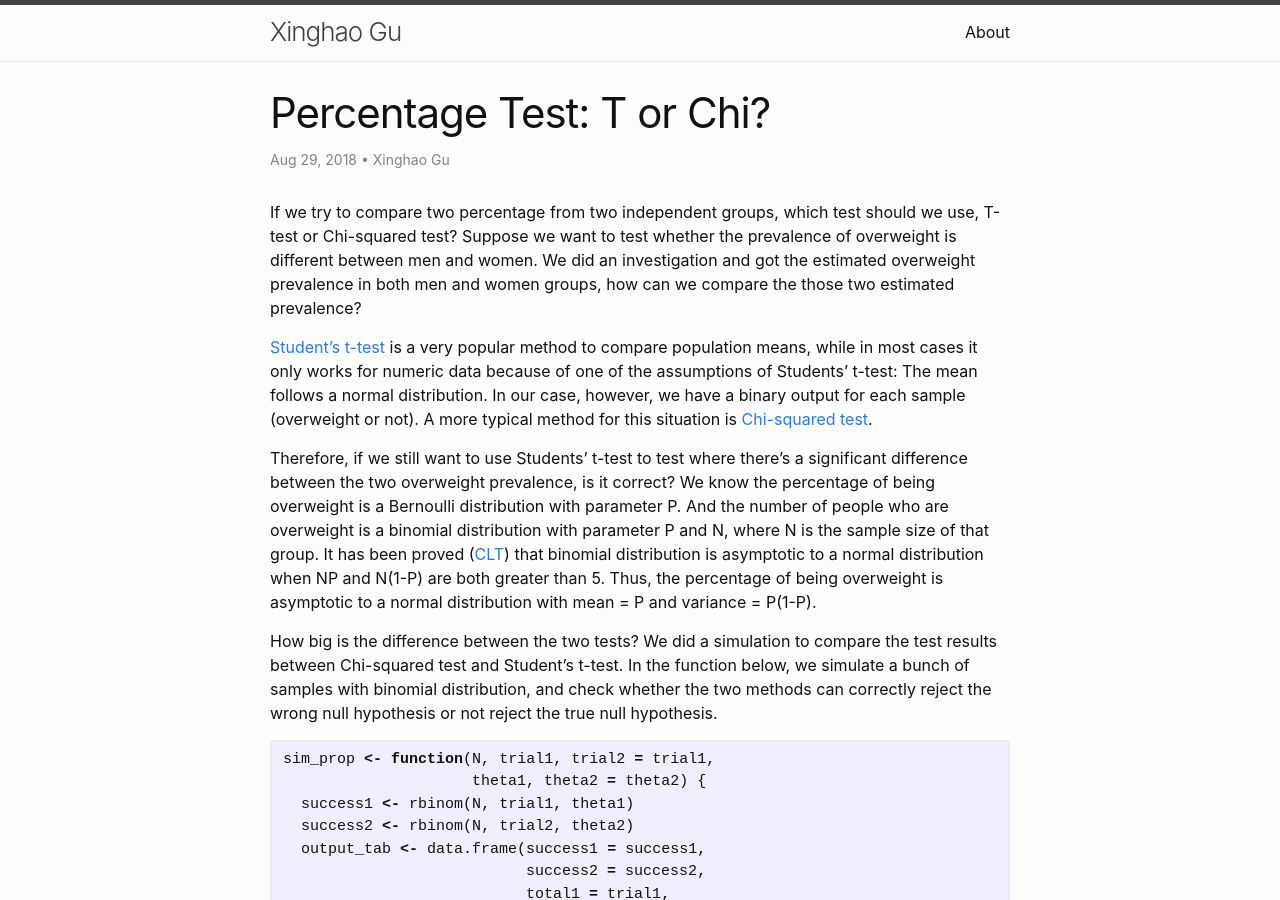
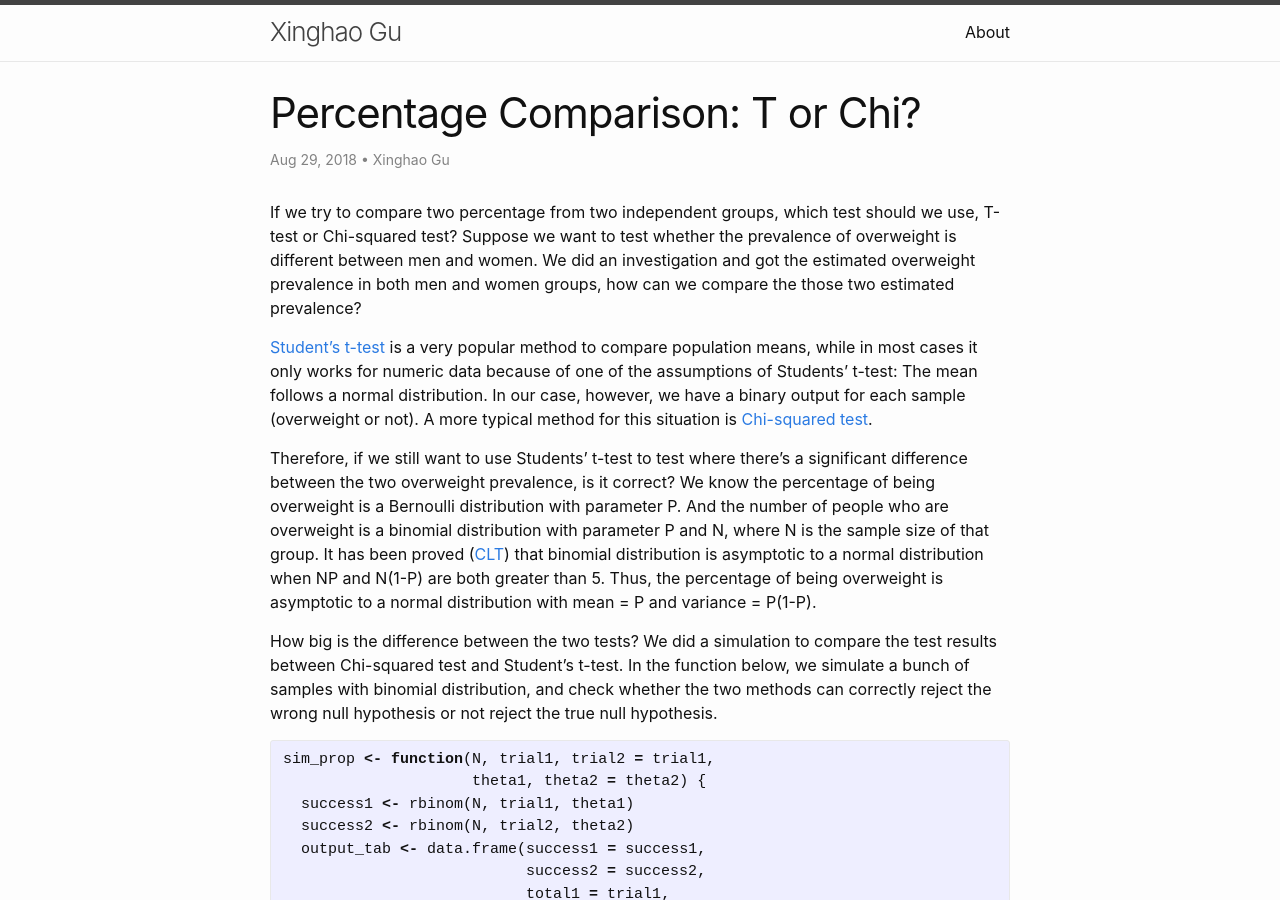
Before and after one commit to crazywooooorm/crazywooooorm.github.io, a Jekyll site: the page built from _posts/2018-08-29-Percentage-Comparison.markdown, in a window 1280 px wide and 900 px high. Built offline with Jekyll 4.4.1, drawn with Linux system fonts in a browser that asks for light colours.

Commit message:
change blog name and add permanent link

```diff
--- a/_posts/2018-08-29-Percentage-Test.markdown
+++ b/_posts/2018-08-29-Percentage-Comparison.markdown
@@ -1,9 +1,10 @@
 ---
 layout: post
-title: "Percentage Test: T or Chi?"
+title: "Percentage Comparison: T or Chi?"
 author: "Xinghao Gu"
 date: "August 29, 2018"
 categories: Statistics
+permalink: "/blogs/percentage-comparison/"
 ---
 If we try to compare two percentage from two independent groups, which test should we use, T-test or Chi-squared test? Suppose we want to test whether the prevalence of overweight is different between men and women. We did an investigation and got the estimated overweight prevalence in both men and women groups, how can we compare the those two estimated prevalence?
 
```
